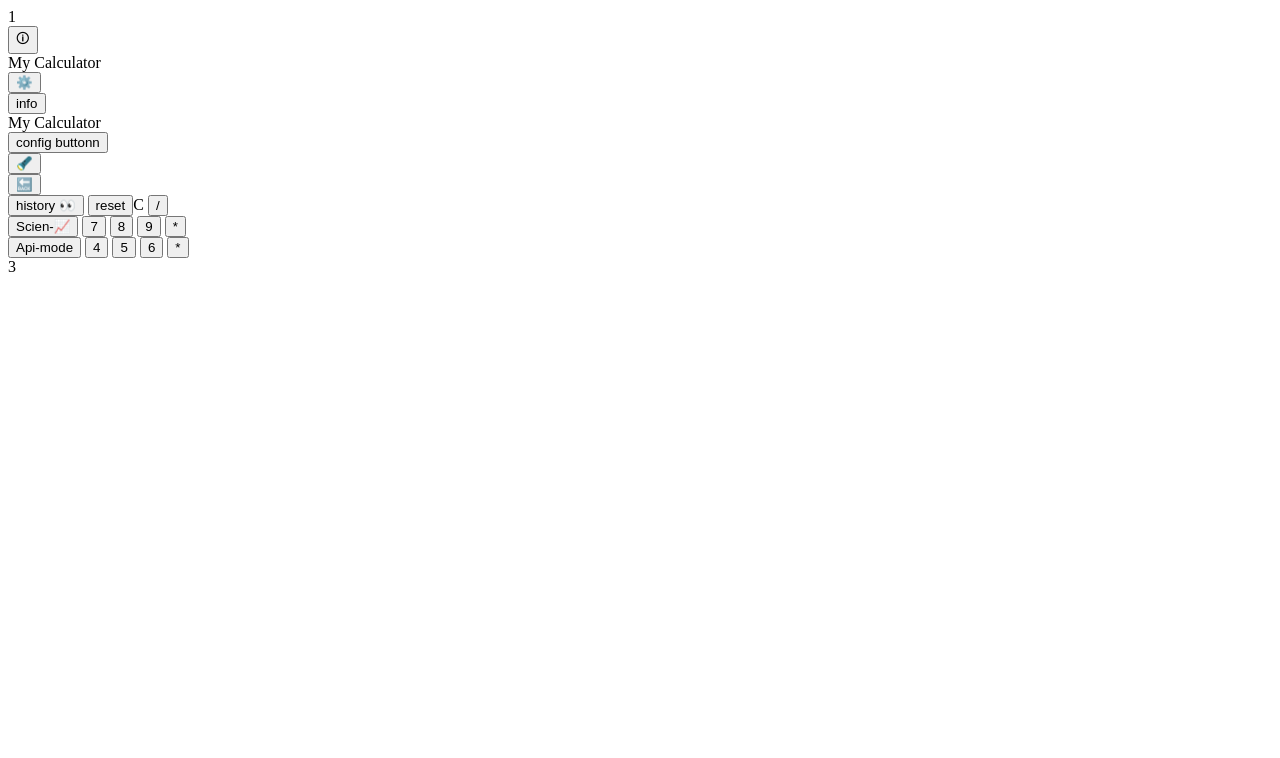
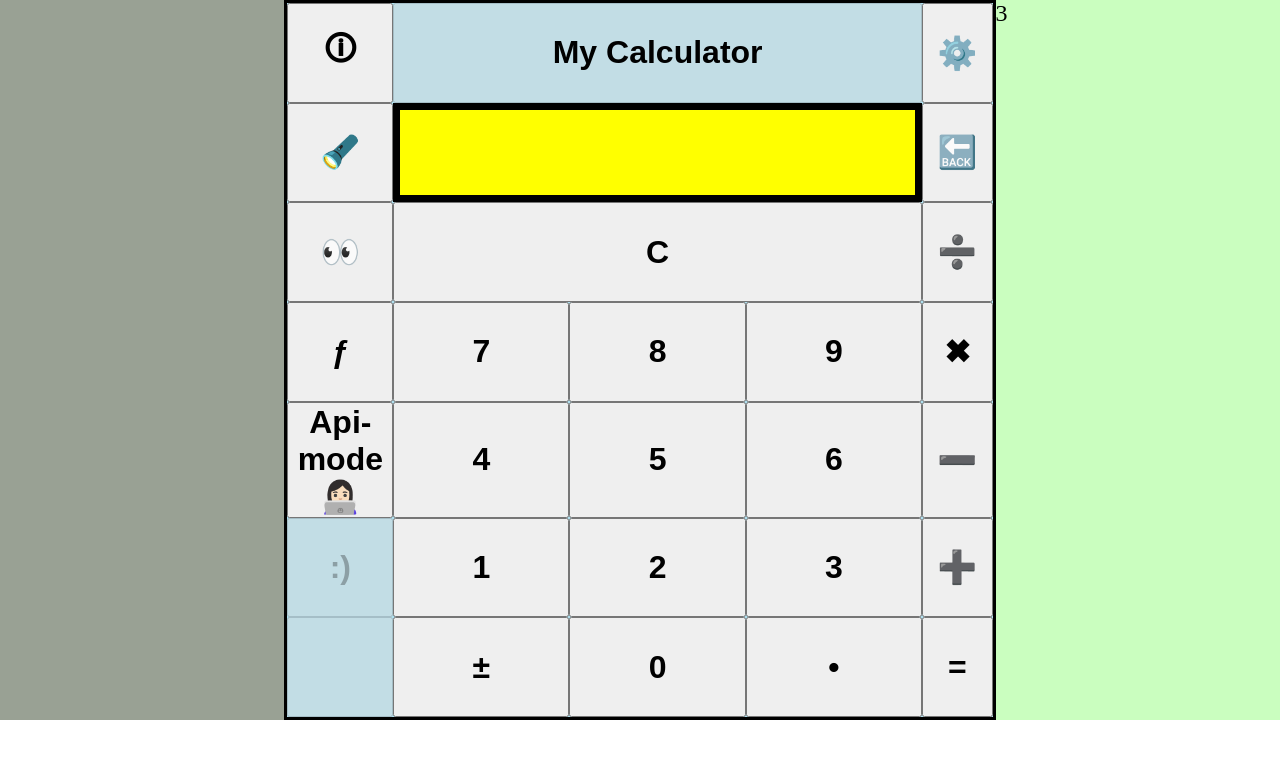
Before and after one commit to AyallaR/project-Calculator, a website: page index.html in a window 1280 px wide. Drawn offline with Linux system fonts and the light colour scheme.

Commit message:
upload part1

```diff
--- a/index.html
+++ b/index.html
@@ -3,59 +3,49 @@
 <head>
     <meta charset="UTF-8">
     <link rel="icon"
-        href="https://emoji-uc.akamaized.net/orig/83/a99be950a8b11427dbe097e0e1f6c2.png"
-    	type="image/x-icon">
+        href="https://emojiguide.org/images/emoji/f/1608mt4q1qpwf.png"
+      type="image/x-icon">
     <meta name="viewport" content="width=device-width, initial-scale=1.0" />
     <link rel="stylesheet" href="./style.css" />
     <title>Calculator</title>
+
 </head>
 <body>
-    <div class="calculator">
-
-        <div id="history">1</div>
-
-        <div id="main">
-            <div id="row">
-                <button value="info">🛈</div>
-                <div id="title">My Calculator</div>
-                <button value="config">⚙️</button>
-            </div>
-            <div id="row">
-                <button value="info">info</button>
-                <div id="title">My Calculator</div>
-                <button value="config">config buttonn</button>
-            </div>
-            <div id="row">
-                <button value="light">🔦</button>
-                <div id="get-result"></div>
-                <button value="erase">🔙</button>
-            </div>
-            <div id="row">
-                <button value="history-panel">history 👀</button>
-                <input id="re" type="reset" value="reset" />C</label>
-                <button value="/" class="operator">/</button>
-            </div>
-            <div id="row">
-                <button value="sci-mode">Scien-📈</button>
-                <button value="7">7</button>
-                <button value="8">8</button>
-                <button value="9">9</button>
-                <button value="*" class="operator">*</button>
-            </div>
-            <div id="row">
-                <button value="api-mode">Api-mode</button>
-                <button value="4">4</button>
-                <button value="5">5</button>
-                <button value="9">6</button>
-                <button value="*" class="operator">*</button>
-            </div>
-
+    <div class="container">
+        <div class="history"></div>
+        <div class="main">
+            <button  id="info" value="info" onclick="info()">🛈</button>
+            <button id="tit" class="colspan" disabled>My Calculator</button>
+            <button id="config" value="config" onclick="displayButtonInfo(value)">⚙️</button>
+            <button id="lightTheme" value="lightTheme" aria-pressed="false">🔦</button>
+            <input type="text" id="screen" class="colspan">
+            <button id="erase" value="erase" onclick="displayButtonInfo(value)">🔙</button>
+            <button id="history-panel" value="history-panel" onclick="displayButtonInfo(value)">👀</button>
+            <button id="clear" value="reset" class="colspan" onclick="displayButtonInfo()">C</button>
+            <button id="divide" value="/" class="operator" onclick="displayButtonInfo(value)">➗</button>
+            <button id="sci-mode" value="sci-mode" onclick="displayButtonInfo(value)">&#402;</button>
+            <button id="7" class="num" onclick="displayButtonInfo(id)">7</button>
+            <button id="8" class="num" onclick="displayButtonInfo(id)">8</button>
+            <button id="9" class="num" onclick="displayButtonInfo(id)">9</button>
+            <button id="x" class="operator" onclick="displayButtonInfo(id)">✖</button>
+            <button id="api-mode" onclick="displayButtonInfo(id)">Api-mode👩🏻‍💻</button>
+            <button id="4" class="num" onclick="displayButtonInfo(id)">4</button>
+            <button id="5" class="num" onclick="displayButtonInfo(id)">5</button>
+            <button id="6" class="num" onclick="displayButtonInfo(id)">6</button>
+            <button id="-" class="operator" onclick="displayButtonInfo(id)">➖</button>
+            <button disabled>:)</button>
+            <button id="1" class="num" onclick="displayButtonInfo(id)">1</button>
+            <button id="2" class="num" onclick="displayButtonInfo(id)">2</button>
+            <button id="3" class="num" onclick="displayButtonInfo(id)">3</button>
+            <button id="+" class="operator" onclick="displayButtonInfo(id)">➕</button>
+            <button disabled class="empty"></button>
+            <button id="+/-" class="operator" onclick="displayButtonInfo(id)">±</button>
+            <button id="0" class="num" onclick="displayButtonInfo(id)">0</button>
+            <button id="." class="decimal" onclick="displayButtonInfo(id)">•</button>
+            <button id="=" class="equal" onclick="displayButtonInfo(id)">=</button>
         </div>
         <div id="scientific">3</div>
-
-
-
     </div>
-
+    <script src="./js/application.js"></script>
 </body>
 </html>
--- /dev/null
+++ b/js/application.js
@@ -0,0 +1,7 @@
+function info() {
+    alert (" You have come to the Info Page created by Ayalla R \n Welcome to the calculator.com \n The version is: 1.2 \n This site should help you calculate better... (not sure tho)");
+ }
+
+ function displayButtonInfo(value) {
+    alert(value);
+ }
--- a/style.scss
+++ b/style.scss
@@ -1,35 +1,50 @@
-body{
-
+* {
+    padding: 0;
+    margin: 0;
+    box-sizing: border-box;
   }
 .container {
     display: grid;
     grid-template-columns:2fr 5fr 2fr;
+    grid-template-rows: 100%;
     grid-template-areas:
-        "m "
-        "h "
-        "s "
+        "h m s"
     ;
-    width: 100vw;
-    height: 100vh;
-    border: black solid;
+    font-size: x-large;
+  }
 
+#scientific {
+    grid-area: s;
+    background-color: #cafebf;
   }
+
 .history {
     grid-area: h;
-    background-color: #b368f5;
-    border: black solid;
-
+    background-color: #99a194;
   }
 
 .main {
     grid-area: m;
-    background-color: #68d4f5;
-    border: black solid;
+    background-color: #b0dfee;
+    position: relative;
+    display: grid;
+    grid-template-columns: 1.5fr repeat(3, 2.5fr) 1fr;
+    grid-template-rows: repeat(7,1fr);
+    border-color: black;
+    border-style: solid;
+    height: 90vh;
+    width: 100%;
   }
 
-  .scientific {
-    grid-area: s;
-    background-color: #7ff568;
-    border: rgb(98, 86, 86) solid;
-
+.colspan {
+    grid-column: 2/5;
+    color: black;
   }
+#screen{
+    background-color: yellow;
+    border: black solid 7px;
+}
+button{
+    font-weight: bold;
+    font-size: xx-large;
+}
```
Also changed, not shown: config.html (added, +36 -0 lines), help.html (added, +18 -0 lines), style.css, 1 other file. Lines whose indentation alone changed are shown as unchanged.
